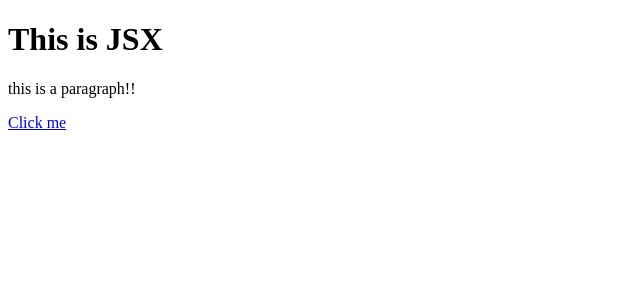
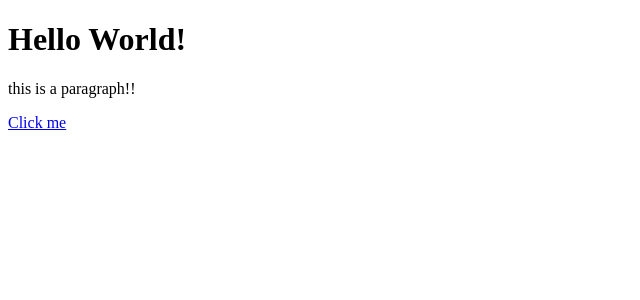
Before and after one commit to Combatd/TotalReactUseTypeScript, a React app: page / in a window 1280 px wide. Shown: the top 300 px of the page, without its empty margins (0-640 px from the left). Built offline with nearby package versions, Linux system fonts and the light colour scheme.

Commit message:
Create Header component

```diff
--- a/src/App.tsx
+++ b/src/App.tsx
@@ -1,9 +1,10 @@
 import * as React from 'react';
 import * as ReactDOM from 'react-dom';
+import Header from './Header';
 
 ReactDOM.render(
     <div>
-        <h1>This is JSX</h1>
+        <Header />
         <p>this is a paragraph!!</p>
         <a href="#">Click me</a>
     </div>,
--- /dev/null
+++ b/src/Header/index.js
@@ -0,0 +1,7 @@
+"use strict";
+exports.__esModule = true;
+var jsx_runtime_1 = require("react/jsx-runtime");
+function Header() {
+    return (jsx_runtime_1.jsx("h1", { children: "Hello World!" }, void 0));
+}
+exports["default"] = Header;
--- /dev/null
+++ b/src/Header/index.tsx
@@ -0,0 +1,9 @@
+import * as React from 'react';
+
+function Header() {
+    return (
+        <h1>Hello World!</h1>
+    )
+}
+
+export default Header;
```
